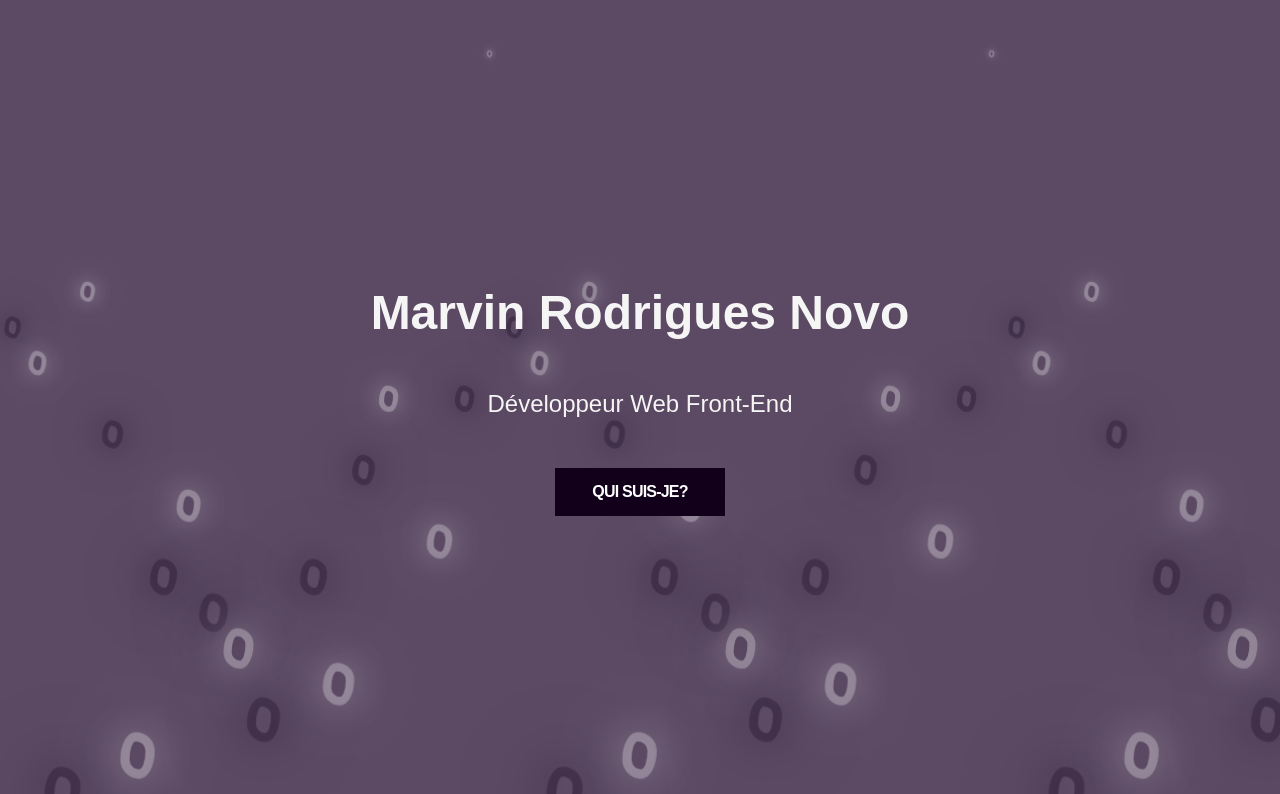
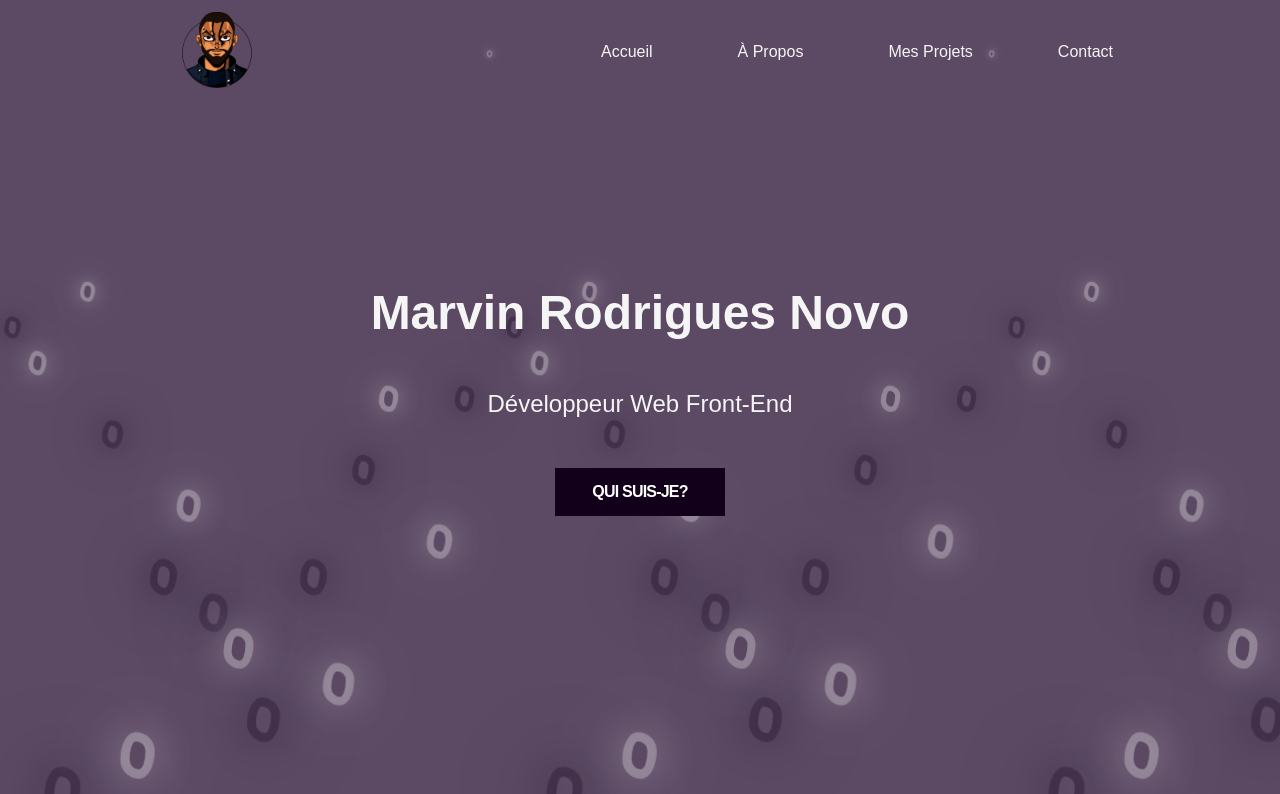
Before and after one commit to Marvinrn/M.R.Nportfolio, a Next.js app in the folder portfolio/: page / in a window 1280 px wide. Shown: the top 794 px of the page. Built offline with nearby package versions, Linux system fonts and the light colour scheme.

Commit message:
creation du component navBar et de sa logique de scroll et background qui change lorsque scroll est actif

```diff
--- /dev/null
+++ b/portfolio/components/NavBar.tsx
@@ -0,0 +1,56 @@
+import Image from 'next/image';
+import mrnJojo from '../assets/Images/mrnJojo1.png';
+import { Link as ScrollLink, animateScroll as scroll } from 'react-scroll';
+import { useState } from 'react';
+
+
+const NavBar = () => {
+    const [navBarActive, setNavBarActive] = useState(false)
+
+    const scrollToTop = () => {
+        scroll.scrollToTop();
+    };
+
+    const onScroll = () => {
+        if (window.scrollY >= 80) {
+            setNavBarActive(true);
+        } else {
+            setNavBarActive(false)
+        }
+    }
+
+    window.addEventListener('scroll', onScroll)
+
+    return (
+        <header className={`navBar ${navBarActive ? 'active' : 'navBar'}`}>
+            <div className='navBar__flex'>
+                <ScrollLink to="home" smooth={true} onClick={scrollToTop}>
+                    <Image
+                        src={mrnJojo}
+                        alt='Dessin de moi en version Jojo Bizarre Adventure'
+                        width={100}
+                        height={100}
+                    />
+                </ScrollLink>
+                <nav className='navBar__nav'>
+                    <ul>
+                        <li>
+                            <ScrollLink to="home" smooth={true}>Accueil</ScrollLink>
+                        </li>
+                        <li>
+                            <ScrollLink to="about" smooth={true}>À Propos</ScrollLink>
+                        </li>
+                        <li>
+                            <ScrollLink to="myProjects" smooth={true}>Mes Projets</ScrollLink>
+                        </li>
+                        <li>
+                            <ScrollLink to="contact" smooth={true}>Contact</ScrollLink>
+                        </li>
+                    </ul>
+                </nav>
+            </div>
+        </header>
+    );
+};
+
+export default NavBar;
--- a/portfolio/package.json
+++ b/portfolio/package.json
@@ -15,7 +15,11 @@
     "next": "13.4.9",
     "react": "18.2.0",
     "react-dom": "18.2.0",
+    "react-scroll": "^1.8.9",
     "sass": "^1.63.6",
     "typescript": "5.1.6"
+  },
+  "devDependencies": {
+    "@types/react-scroll": "^1.8.7"
   }
 }
--- a/portfolio/pages/Contact.tsx
+++ b/portfolio/pages/Contact.tsx
@@ -3,7 +3,7 @@ import BackGround4 from '../components/BackGround4';
 
 const Contact = () => {
     return (
-        <section className='contact'>
+        <section id='contact' className='contact'>
             <BackGround4 />
             <div className='contact__content'>
                 <h1 className='contact__title'>Marvin Rodrigues Novo</h1>
--- a/portfolio/pages/IntroPart.tsx
+++ b/portfolio/pages/IntroPart.tsx
@@ -12,7 +12,7 @@ const IntroPart = () => {
     };
 
     return (
-        <section className='intro'>
+        <section id='home' className='intro'>
             <BackGround />
             <div className='intro__content'>
                 <h1 className='intro__title'>Marvin Rodrigues Novo</h1>
--- a/portfolio/pages/MyProjects.tsx
+++ b/portfolio/pages/MyProjects.tsx
@@ -4,7 +4,7 @@ import BackGround3 from '../components/BackGround3';
 
 const MyProjects = () => {
     return (
-        <section className='myProjects'>
+        <section id='myProjects' className='myProjects'>
             <div className='myProjects__content'>
                 <h2 className='myProjects__title'>Mes Projets</h2>
                 <div className='myProjects__cards--flex'>
--- a/portfolio/pages/index.tsx
+++ b/portfolio/pages/index.tsx
@@ -3,6 +3,7 @@ import IntroPart from './IntroPart'
 import About from './About'
 import MyProjects from './MyProjects'
 import Contact from './Contact'
+import NavBar from '@/components/NavBar'
 
 export default function Home() {
   return (
@@ -14,6 +15,7 @@ export default function Home() {
         <link rel="icon" href="/favicon.ico" />
       </Head>
       <main>
+        <NavBar />
         <IntroPart />
         <About />
         <MyProjects />
--- a/portfolio/styles/_settings.scss
+++ b/portfolio/styles/_settings.scss
@@ -12,5 +12,6 @@ html,
 body {
     font-family: $font-1;
     min-height: 100vh;
+    scroll-behavior: smooth;
     // color: #90749c;
 }
--- /dev/null
+++ b/portfolio/styles/components/_navBar.scss
@@ -0,0 +1,37 @@
+.navBar {
+    width: 100%;
+    // height: 80px;
+    // padding: 20px;
+    position: fixed;
+    background-color: transparent;
+    z-index: 10000;
+    color: whitesmoke;
+    transition: background-color 0.75s;
+
+    &__flex {
+        display: flex;
+        justify-content: space-around;
+        align-items: center;
+    }
+
+    &__nav {
+        width: 40%;
+    }
+
+    ul {
+        display: flex;
+        flex-direction: row;
+        justify-content: space-between;
+        list-style-type: none;
+
+
+        li {
+            cursor: pointer;
+        }
+    }
+}
+
+.navBar.active {
+    background-color: #5e5e5e96;
+    transition: background-color 0.75s;
+}
--- a/portfolio/styles/index.scss
+++ b/portfolio/styles/index.scss
@@ -5,6 +5,7 @@
 @import './components/backGround2';
 @import './components/backGround3';
 @import './components/backGround4';
+@import './components/navBar';
 
 //pages
 @import './pages/introPart';
```
Also changed, not shown: portfolio/assets/Images/mrnJojo1.png, 1 other file (tests, documents, lock files or other folders).
